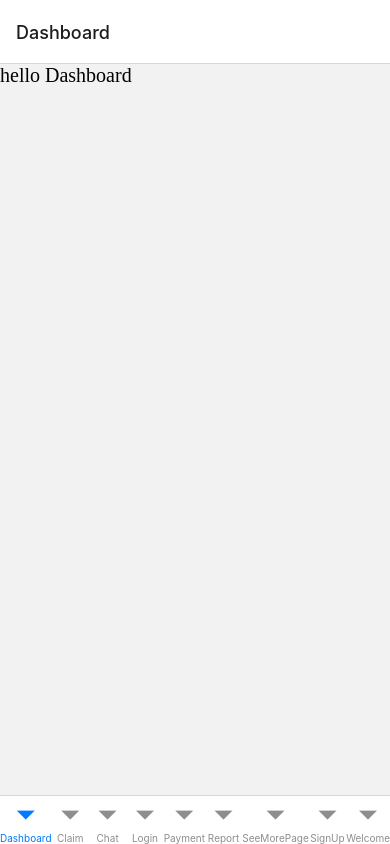
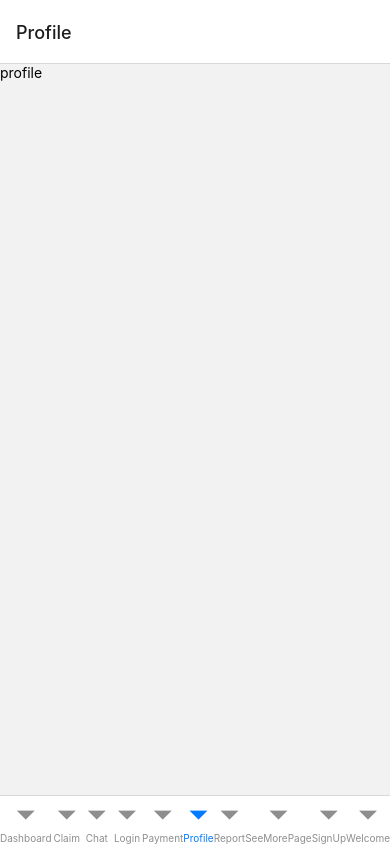
Before and after one commit to Kedjuprecious/CEF440-GROUP-24, a React Native app in the folder findam/: screen /Profile in a window 390 px wide. Built offline with nearby package versions, Linux system fonts and the light colour scheme.

Commit message:
profilechange

```diff
--- a/findam/App.js
+++ b/findam/App.js
@@ -10,6 +10,7 @@ import Claim from './app/(tabs)/Claim';
 import Chat from './app/(tabs)/Chat';
 import Login from './app/(tabs)/Login';
 import Payment from './app/(tabs)/Payment';
+import Profile from './app/(tabs)/Profile';
 import Report from './app/(tabs)/Report';
 import SeeMorePage from './app/(tabs)/SeeMorePage';
 import SignUp from './app/(tabs)/SignUp';
@@ -28,6 +29,7 @@ function MyTabs() {
       <Tab.Screen name="Chat" component={Chat} />
       <Tab.Screen name="Login" component={Login} />
       <Tab.Screen name="Payment" component={Payment} />
+      <Tab.Screen name="Profile" component={Profile} />
       <Tab.Screen name="Report" component={Report} />
       <Tab.Screen name="SeeMorePage" component={SeeMorePage} />
       <Tab.Screen name="SignUp" component={SignUp}/>
--- /dev/null
+++ b/findam/app/(tabs)/Profile.jsx
@@ -0,0 +1,12 @@
+import { View, Text } from 'react-native'
+import React from 'react'
+
+const profile = () => {
+  return (
+    <View>
+      <Text>profile</Text>
+    </View>
+  )
+}
+
+export default profile
```
Also changed, not shown: 1 other file (tests, documents, lock files or other folders).
